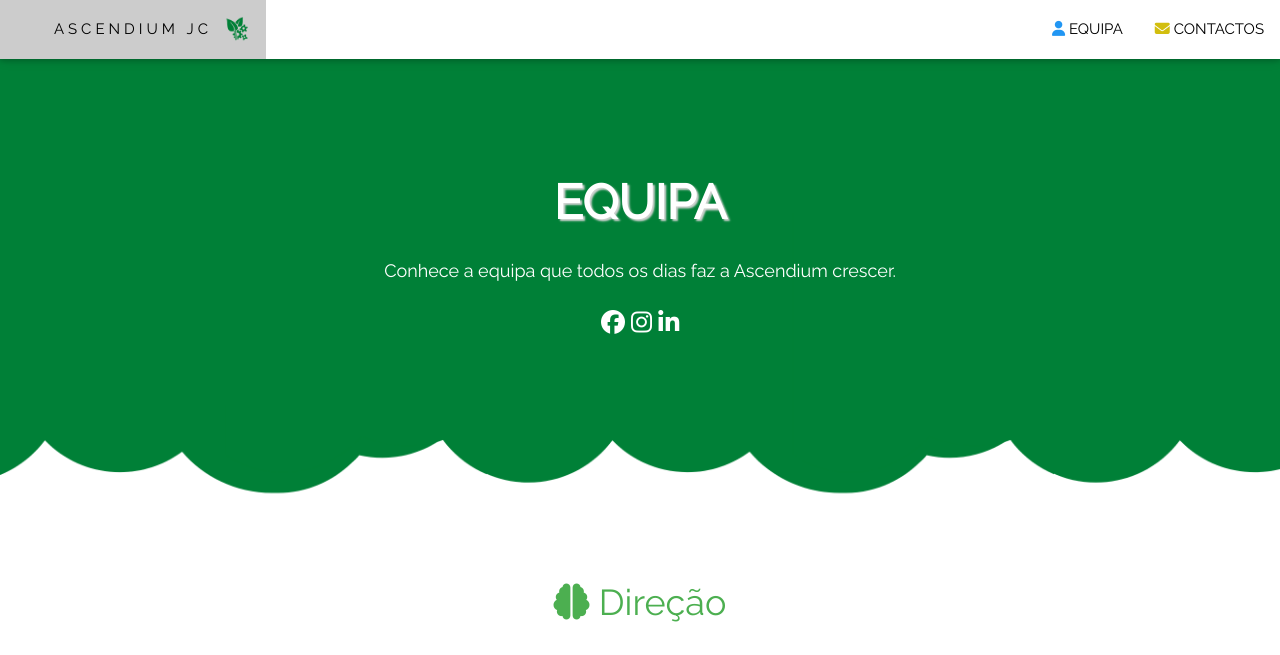
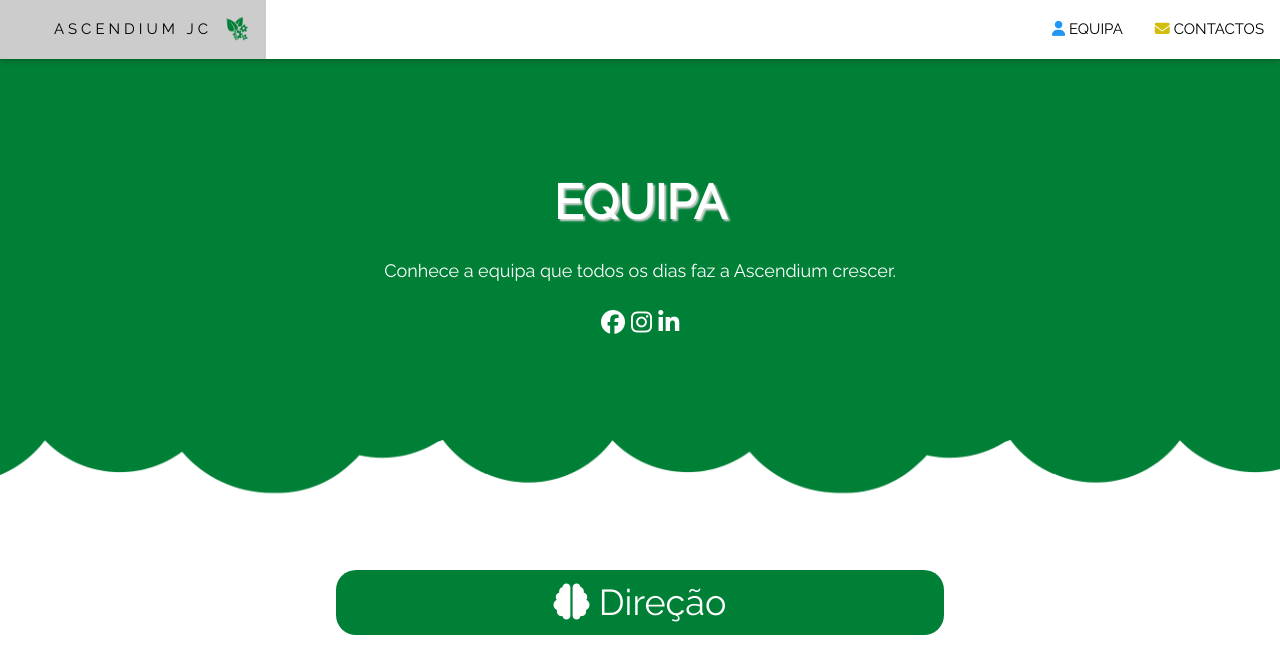
Before and after one commit to ascendiumjc/ascendiumjc.github.io, a plain HTML site: page Team.html in a window 1280 px wide. Shown: the top 655 px of the page. Drawn offline with Linux system fonts and the light colour scheme.

Commit message:
Update style.css

```diff
--- a/css/style.css
+++ b/css/style.css
@@ -243,6 +243,12 @@ button.accordion.active:after {
   opacity: 0.8;
 }
 
+.TitleTeam{
+  border-radius: 20px;
+  background-color: #008037;
+  color: white;
+}
+
 .LinhaUm{
   margin-left: 34.3%
 }
```
